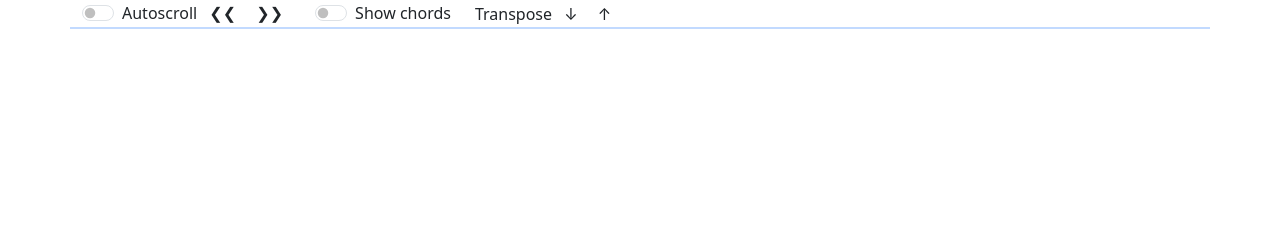
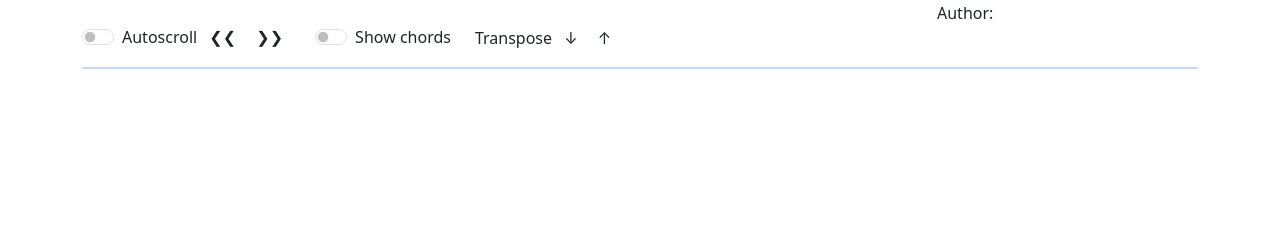
Before and after one commit to kmille/freetar, a Flask app: template freetar/templates/tab.html in a window 1280 px wide. Shown: the part 119-359 px from the top of the page. Run offline with Flask 3, Linux system fonts and the light colour scheme; the template is opened without the code that fills it, so the values that code supplies are empty.

Commit message:
Display tab author (contributor) name in the tab page and link to it

```diff
--- a/freetar/templates/tab.html
+++ b/freetar/templates/tab.html
@@ -26,13 +26,19 @@
           no capo
       {% endif %}
   </div>
-
-  <div class="col-sm col-lg-12">
+  <div class="col-sm col-md-9 col-lg-9">
      {% if tab.tuning %}
          Tuning: {{ tab.tuning }}<br>
      {% endif %}
   </div>
-
+  <div class="col-sm col-md-3 col-lg-3">
+      Author:
+      {% if tab.author != "Unregistered" %}
+         <a class="d-print-none" href="https://ultimate-guitar.com/u/{{ tab.author }}?no_redirect">{{ tab.author }}</a>
+      {% else %}
+	unregistered
+      {% endif %}
+  </div>
 
   <div class="d-flex align-items-center d-print-none flex-wrap">
       <div class="form-check form-switch autoscroll me-4">
@@ -52,6 +58,7 @@
           <span role="button" id="transpose_down" title="transpose down" class="m-2">↓</span>
           <span role="button" id="transpose_up" title="transpose up" class="m-2">↑</span>
       </div>
+  </div>
   </div>
 
     <hr class="border border-primary"/>
--- a/freetar/ug.py
+++ b/freetar/ug.py
@@ -52,6 +52,7 @@
     difficulty: str
     capo: str
     tuning: str
+    author: str
     tab_url: str
     alternatives: list[SearchResult] = field(default_factory=list)
 
@@ -70,6 +71,7 @@
             self.capo = data["store"]["page"]["data"]["tab_view"]["meta"].get("capo")
             _tuning = data["store"]["page"]["data"]["tab_view"]["meta"].get("tuning")
             self.tuning = f"{_tuning['value']} ({_tuning['name']})" if _tuning else None
+        self.author = data["store"]["page"]["data"]["tab"]["username"]
         self.tab_url = data["store"]["page"]["data"]["tab"]["tab_url"]
         self.alternatives = []
         for alternative in data["store"]["page"]["data"]["tab_view"]["versions"]:
```
